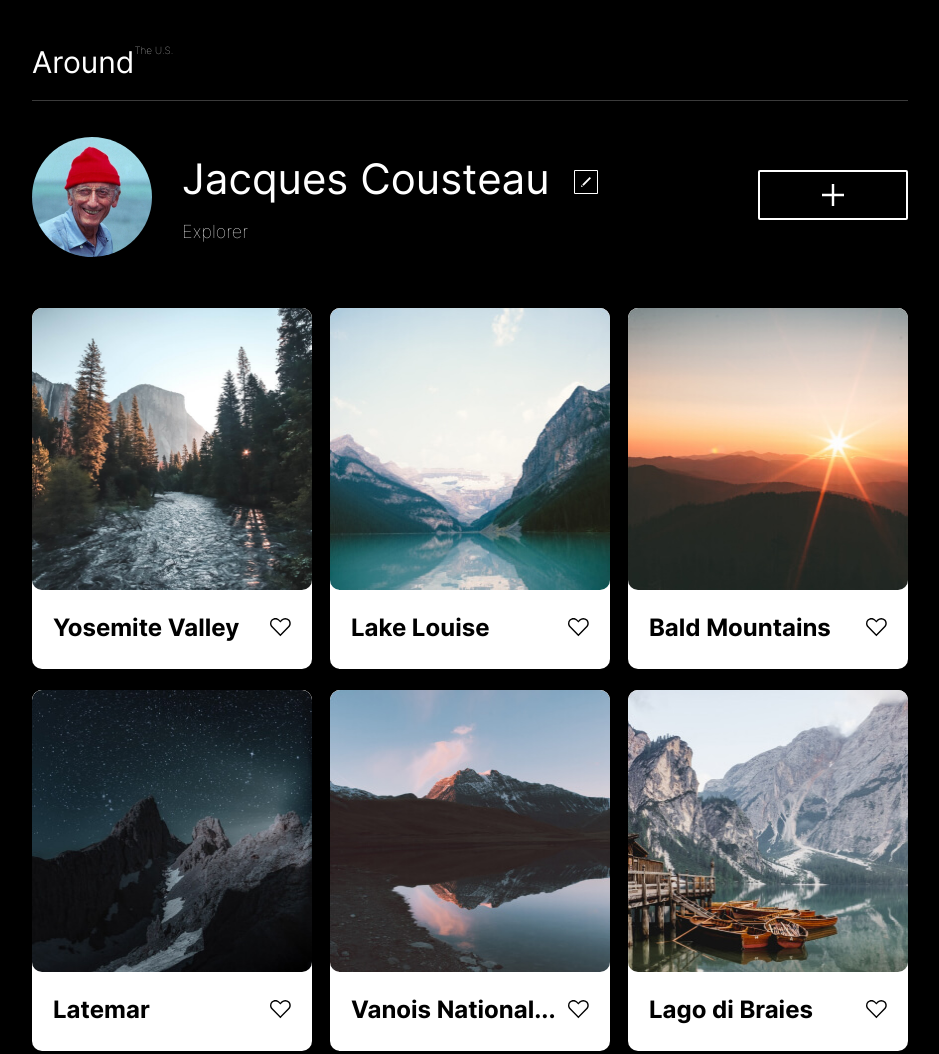
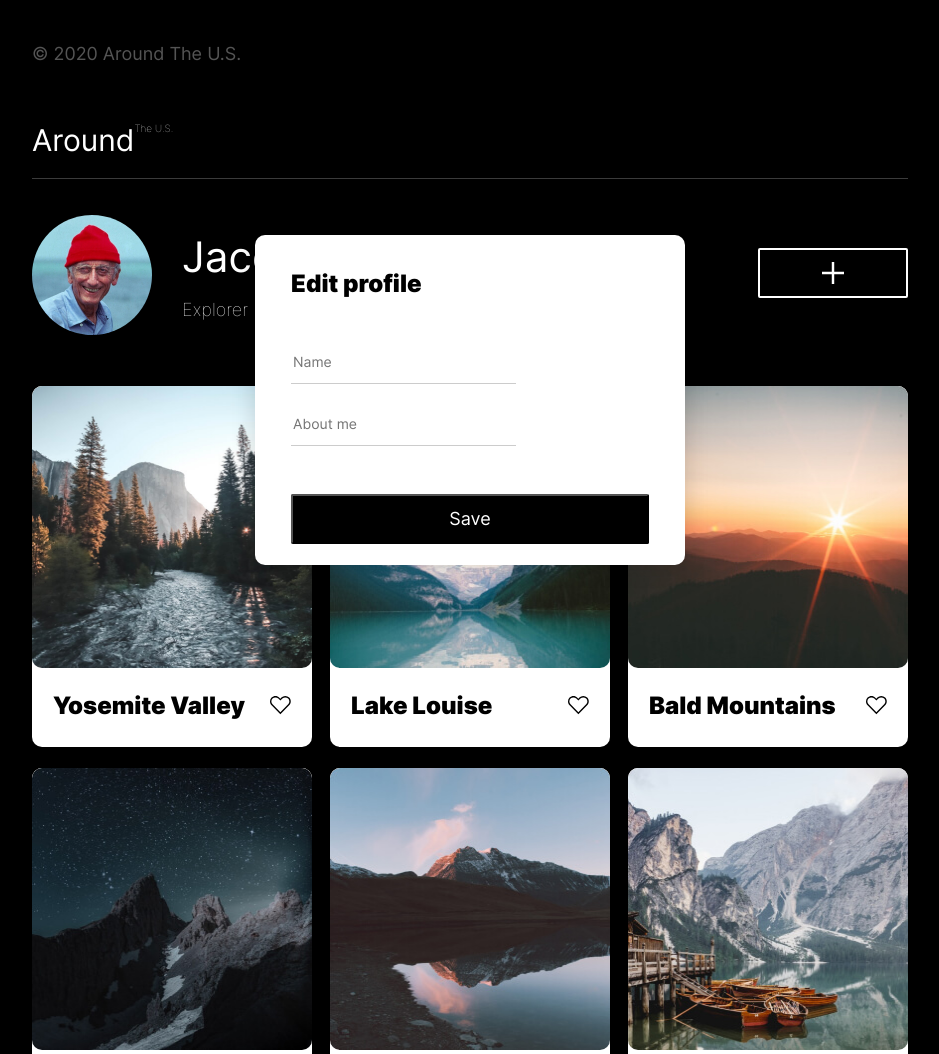
Before and after one commit to kvnloughead/web_project_4, a plain HTML site: page index.html in a window 1280 px wide. Shown: the top 1054 px of the page, without its empty margins (170-1109 px from the left). Drawn offline with Linux system fonts and the light colour scheme.

Commit message:
feat(edit-modal): add edit modal html and css

```diff
--- a/blocks/button/button.css
+++ b/blocks/button/button.css
@@ -24,3 +24,14 @@
   margin: 0 21px 0 auto;
   display: inline;
 }
+
+.button_action_submit {
+  margin-top: 18px;
+  width: 100%;
+  height: 50px;
+  background-color: black;
+  border-radius: 2px;
+  color: white;
+  font-size: 18px;
+  line-height: 22px;
+}
--- a/blocks/index.css
+++ b/blocks/index.css
@@ -7,3 +7,4 @@
 @import url('./places/places.css');
 @import url('./place/place.css');
 @import url('./footer/footer.css');
+@import url('./popup/popup.css');
--- /dev/null
+++ b/blocks/popup/popup.css
@@ -0,0 +1,40 @@
+.popup {
+  z-index: 1;
+  position: fixed;
+  top: 50%;
+  left: 50%;
+  margin-top: -165px;
+  margin-left: -215px;
+}
+
+.popup__container {
+  z-index: 1;
+  position: fixed;
+  width: 430px;
+  height: 330px;
+  background-color: white;
+  box-shadow: 0px 0px 25px rgba(0, 0, 0, 0.15);
+  border-radius: 10px;
+  display: flex;
+  flex-direction: column;
+  justify-content: left;
+  padding: 34px 36px 36px 36px;
+  box-sizing: border-box;
+}
+
+.popup__title {
+  color: black;
+  font-weight: 900;
+  font-size: 24px;
+  line-height: 29px;
+  margin: 0 0 54px 0;
+}
+
+.popup__input {
+  border-style: none;
+  padding-bottom: 13px;
+  border-bottom: 1px solid rgba(0, 0, 0, 0.2);
+  margin-bottom: 30px;
+  font-size: 14px;
+  line-height: 17px;
+}
--- a/index.html
+++ b/index.html
@@ -7,6 +7,9 @@
     <link rel="stylesheet" href="blocks/index.css" />
   </head>
   <body class="page">
+    <footer class="footer">
+      <p class="footer__copyright">&copy; 2020 Around The U.S.</p>
+    </footer>
     <header class="header">
       <!-- I realized that there was an image file for the title after I already had it looking pretty decent
     Let me know if I should change it! -->
@@ -126,11 +129,20 @@
           </li>
         </ul>
       </section>
-      <footer class="footer">
-        <p class="footer__copyright">&copy; 2020 Around The U.S.</p>
-      </footer>
+      <section class="popup">
+        <div class="popup__container">
+          <h2 class="popup__title">Edit profile</h2>
+          <form action="#">
+            <input class="popup__input" type="text" id="name" name="name" placeholder="Name">
+            <input class="popup__input" type="text" id="about" name="about" placeholder="About me">
+            <input class="button button_action_submit" type="submit" value="Save">
+          </form>
+        </div>
+      </section>
     </main>
-
+    <footer class="footer">
+      <p class="footer__copyright">&copy; 2020 Around The U.S.</p>
+    </footer>
     <script type="text/javascript" src="scripts/script.js"></script>
   </body>
 </html>
--- a/vendor/fonts/fonts.css
+++ b/vendor/fonts/fonts.css
@@ -21,3 +21,11 @@
   font-display: swap;
   src: url('./Inter-Thin.woff');
 }
+
+@font-face {
+  font-family: 'Inter';
+  font-style:  normal;
+  font-weight: 900;
+  font-display: swap;
+  src: url('Inter-Black.woff');
+}
```
